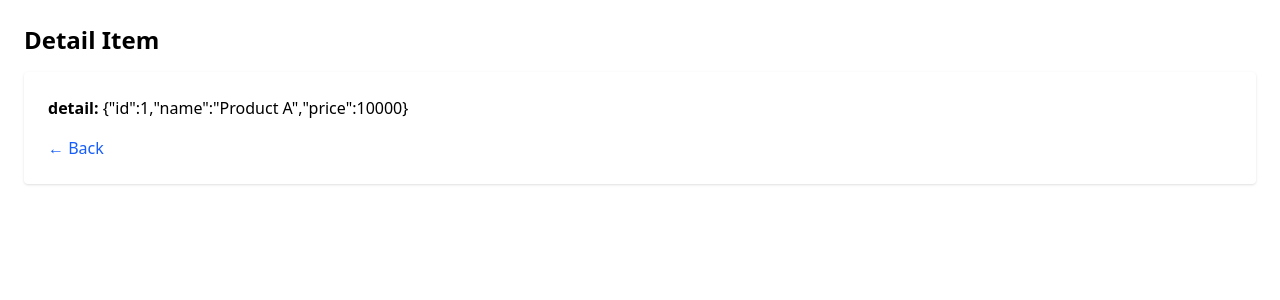
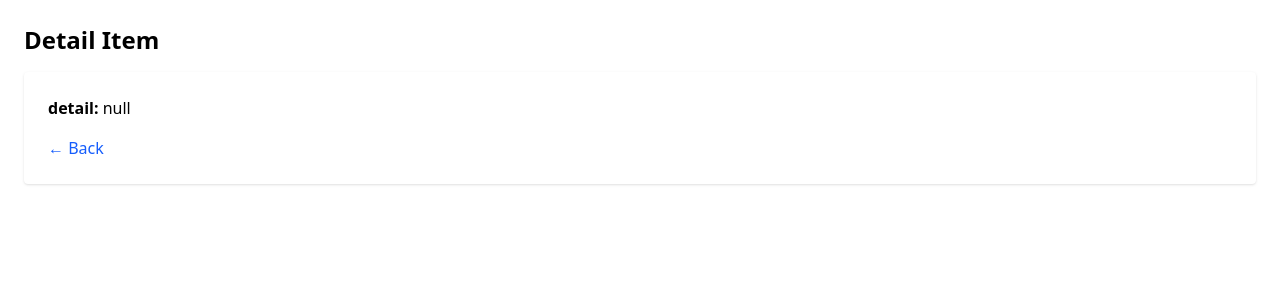
Before and after one commit to SyahidbinFadlyl/pln-icon-test, a Vue app: page /detail/1 in a window 1280 px wide. Shown: the top 300 px of the page. Built offline with nearby package versions, Linux system fonts and the light colour scheme; no server answers.

Commit message:
Update fetching item logic and use pinia for store

```diff
--- a/src/views/detail/index.vue
+++ b/src/views/detail/index.vue
@@ -13,19 +13,24 @@
 </template>
 
 <script setup>
+import { onMounted, ref } from "vue";
 import { useRoute } from "vue-router";
+import { useItemStore } from "../../stores/itemStore";
+import { storeToRefs } from "pinia";
+
+const store = useItemStore();
+const { items } = storeToRefs(store);
 
 const route = useRoute();
-const id = Number(route.params.id);
+const id = route.params.id;
 
-const allItems = [
-  { id: 1, name: "Product A", price: 10000 },
-  { id: 2, name: "Product B", price: 15000 },
-];
+const item = ref(null);
 
-const item = allItems.find((i) => i.id === id) || {
-  id: "-",
-  name: "-",
-  price: 0,
-};
+onMounted(async () => {
+  if (!items.value.length) {
+    await store.fetchItems().then(() => {
+      item.value = items.value.find((e) => e.name === id) || null;
+    });
+  }
+});
 </script>
```
